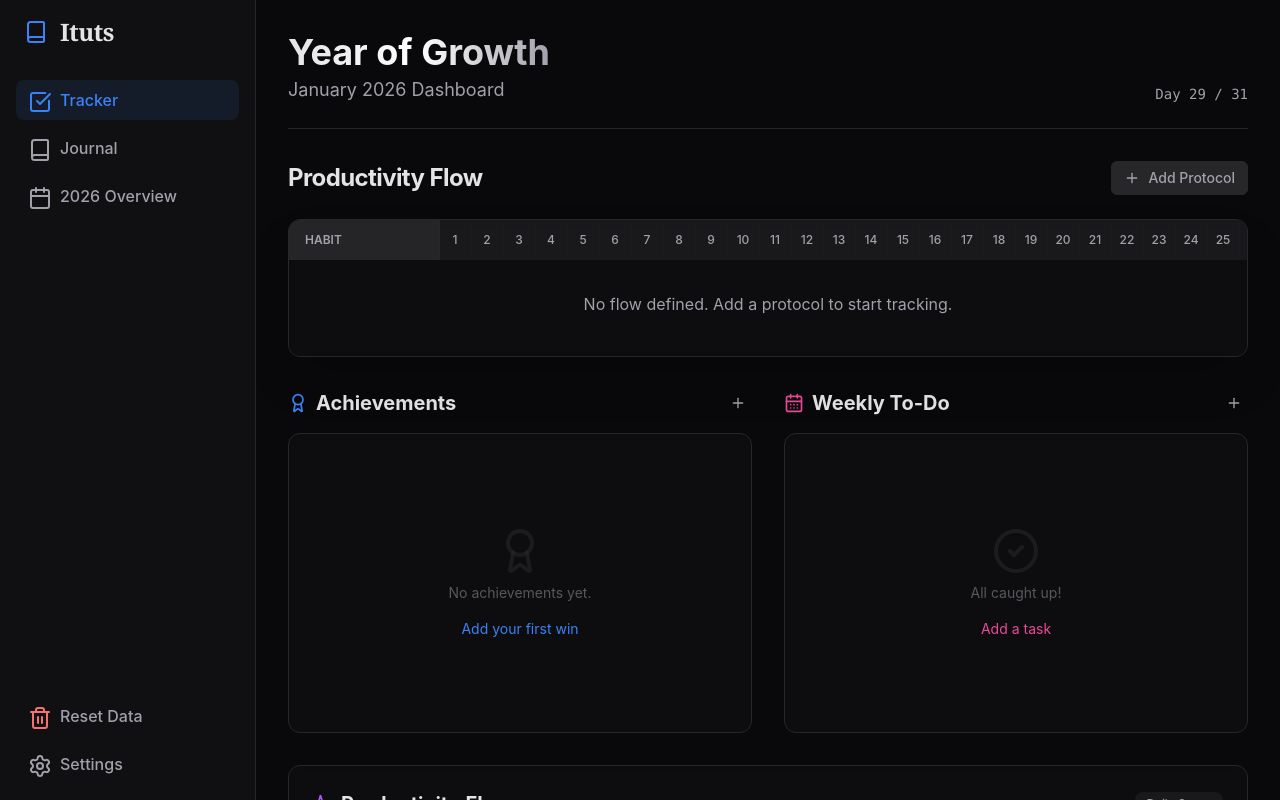
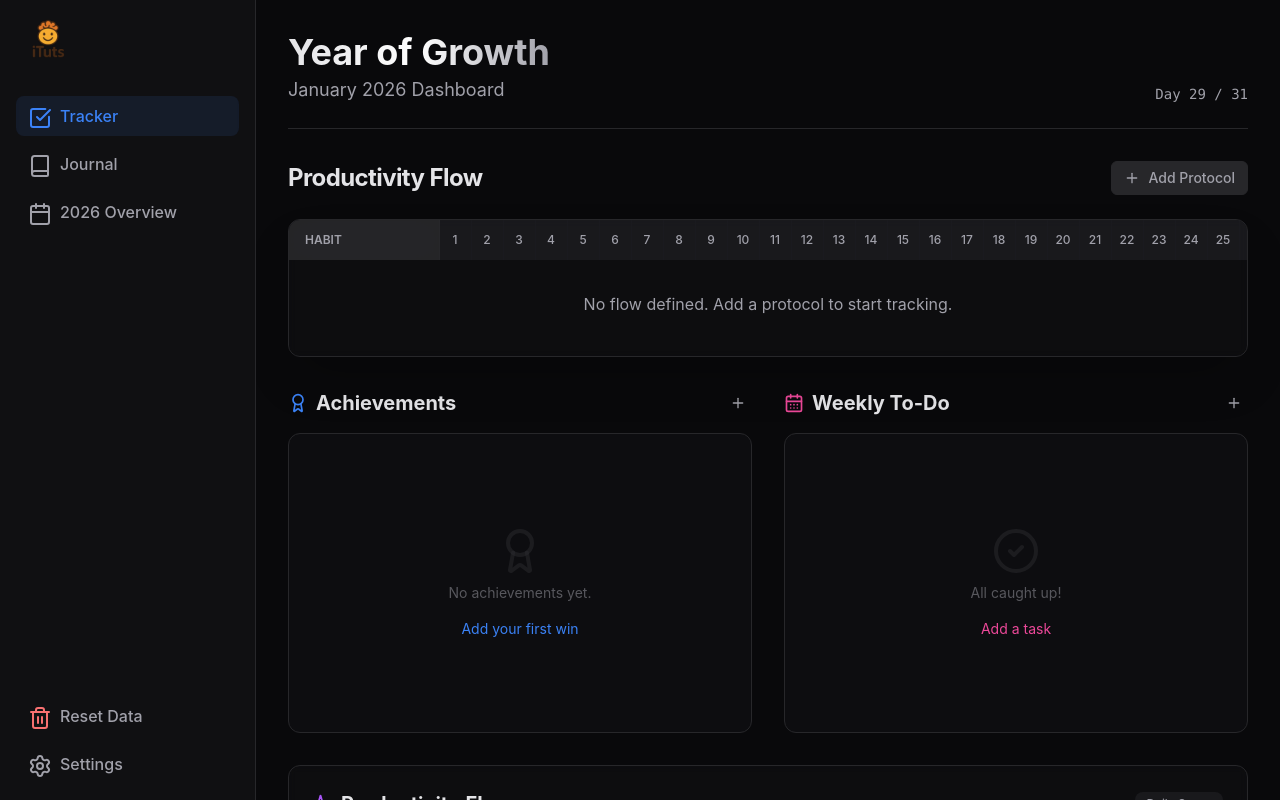
Before and after one commit to Aura-Avinav/Journal, a React (Vite) app: page / in a window 1280 px wide. Shown: the top 800 px of the page. Built offline with nearby package versions, Linux system fonts and the light colour scheme.

Commit message:
style: Integrate new ituts brand logo

```diff
--- a/index.html
+++ b/index.html
@@ -3,7 +3,7 @@
 
 <head>
   <meta charset="UTF-8" />
-  <link rel="icon" type="image/svg+xml" href="/vite.svg" />
+  <link rel="icon" type="image/png" href="/ituts-logo.png" />
   <meta name="viewport" content="width=device-width, initial-scale=1.0" />
   <title>Ituts</title>
 </head>
--- a/src/components/Layout.tsx
+++ b/src/components/Layout.tsx
@@ -14,9 +14,8 @@ export function Layout({ children, currentView, onNavigate }: LayoutProps) {
         <div className="min-h-screen bg-background text-foreground flex font-sans selection:bg-accent/20">
             {/* Sidebar - Desktop */}
             <aside className="w-16 md:w-64 border-r border-surfaceHighlight bg-surface/50 hidden md:flex flex-col p-4 fixed h-full z-10 backdrop-blur-md">
-                <div className="flex items-center gap-3 mb-8 px-2">
-                    <Book className="w-6 h-6 text-accent" />
-                    <span className="text-2xl font-serif font-semibold tracking-tight hidden md:block">Ituts</span>
+                <div className="flex items-center justify-center md:justify-start gap-3 mb-8 px-2">
+                    <img src="/ituts-logo.png" alt="Ituts Logo" className="h-12 w-auto object-contain" />
                 </div>
 
                 <nav className="space-y-2">
```
Also changed, not shown: public/ituts-logo.png (added).
